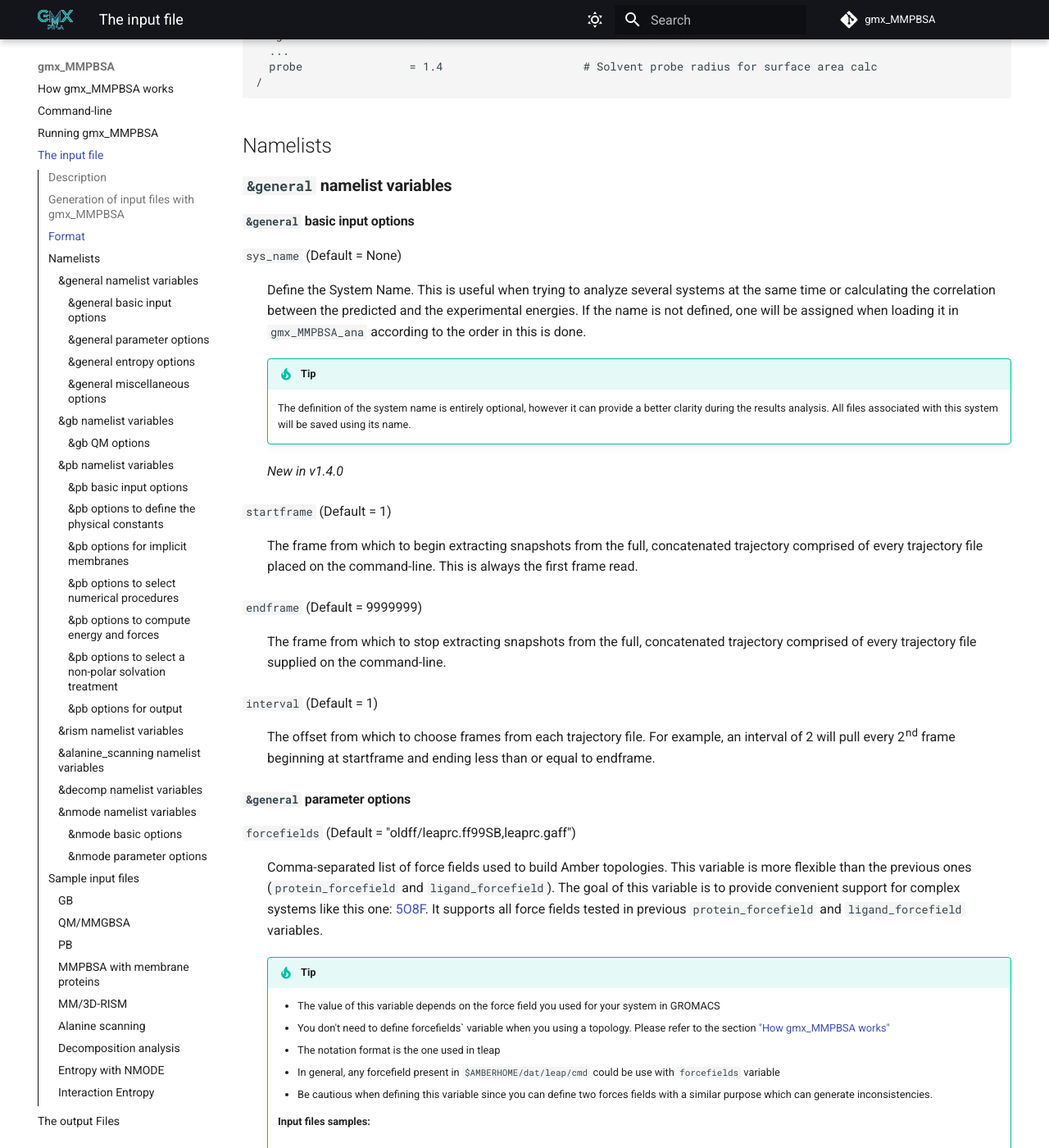
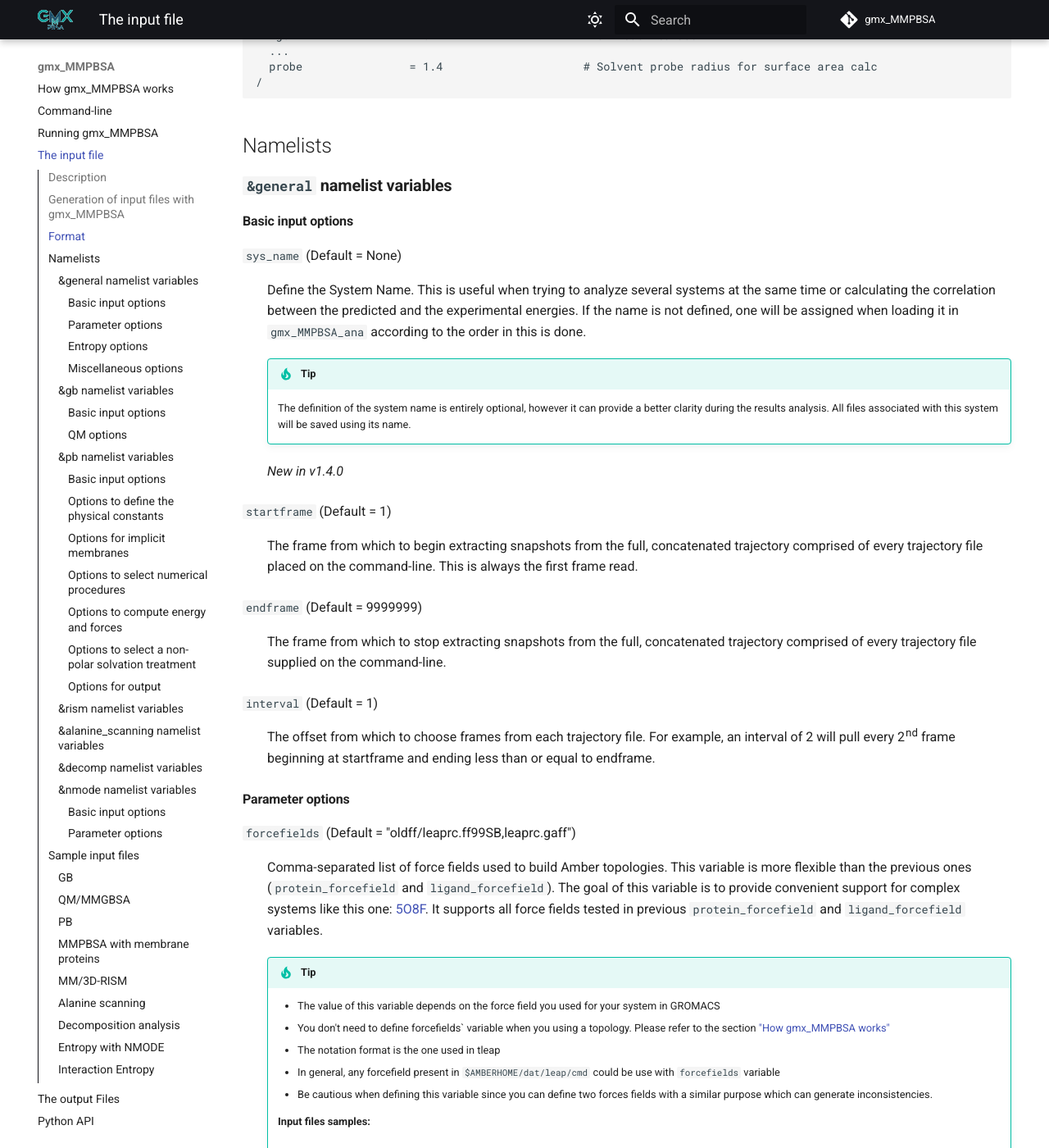
Before and after one commit to Valdes-Tresanco-MS/gmx_MMPBSA, an MkDocs documentation site: the page built from docs/input_file.md, in a window 1280 px wide and 1400 px high, scrolled down 1742 px. Shown: the whole window at 82% size. Built offline with MkDocs 1.6.1 and Material for MkDocs 9.7.7, drawn with Linux system fonts in a browser that asks for light colours; comment, search, counter and statistics services are not loaded; some of the changed text lies outside the part shown.

Commit message:
update doc

```diff
--- a/docs/input_file.md
+++ b/docs/input_file.md
@@ -112,7 +112,7 @@
 
 ### **`&general` namelist variables**
 
-#### **`&general` basic input options**
+#### **Basic input options**
 
 `sys_name` (Default = None)
 :   Define the System Name. This is useful when trying to analyze several systems at the same time or calculating
@@ -137,7 +137,7 @@
 :     The offset from which to choose frames from each trajectory file. For example, an interval of 2 will pull
 every 2nd frame beginning at startframe and ending less than or equal to endframe.
 
-#### **`&general` parameter options**
+#### **Parameter options**
 
 `forcefields` (Default = "oldff/leaprc.ff99SB,leaprc.gaff")
 :   Comma-separated list of force fields used to build Amber topologies. This variable is more flexible than the
@@ -263,7 +263,7 @@
 
     _New in v1.4.0: Replace `entropy_temp`_
 
-#### **`&general` entropy options**
+#### **Entropy options**
 
 `qh_entropy` (Default = 0)
 :    It specifies whether to perform a quasi-harmonic entropy (QH) approximation with `cpptraj` or not.
@@ -352,7 +352,7 @@
 
     _New in v1.5.0_
 
-#### **`&general` miscellaneous options**
+#### **Miscellaneous options**
 
 `assign_chainID` (Default = 0)
 :   Defines the chains ID assignment mode. _It is ignored when defining a reference structure
@@ -447,6 +447,8 @@
     * A tutorial on binding free energy calculation with GB model is available
     [here](examples/Protein_ligand/ST/README.md)
 
+#### **Basic input options**
+
 `igb` (Default = 5)
 :   Generalized Born method to use (see [Section 4](https://ambermd.org/doc12/Amber21.pdf#chapter.4)). Allowed values
 are 1, 2, 5, 7 and 8.
@@ -486,7 +488,7 @@
     !!! note
         only applicable when `molsurf` is set to 1
 
-#### **`&gb` QM options**
+#### **QM options**
 
 `ifqnt` (Default = 0)
 :   Specifies whether a part of the system is treated with quantum mechanics.
@@ -578,7 +580,7 @@
     * A tutorial on binding free energy calculation with PB model is available
     [here](examples/Linear_PB_solver/README.md)
 
-#### **`&pb` basic input options**
+#### **Basic input options**
 
 `ipb` (Default = 2)
 :   Option to set up a dielectric model for all numerical PB procedures. `ipb = 1` corresponds to a classical geometric
@@ -632,7 +634,7 @@
     * 0: Don’t use `APBS`
     * 1: Use `sander.APBS`
 
-#### **`&pb` options to define the physical constants**
+#### **Options to define the physical constants**
 
 `indi` (Default = 1.0)
 :   Internal dielectric constant. This corresponds to `epsin` in [pbsa][5].
@@ -694,7 +696,7 @@
 :   The `arcres` keyword gives the resolution (in Å) of dots used to represent solvent accessible arcs. More
 generally, `arcres` should be set to max(0.125 Å, 0.5h) (h is the grid spacing). ([ref.][239])
 
-#### **`&pb` options for implicit membranes**
+#### **Options for implicit membranes**
 
 `memopt` (Default = 0)
 :   Option to turn the implicit membrane on and off. The membrane is implemented as a slab like region with a uniform
@@ -736,7 +738,7 @@
     * 0: Do not turn on the pore searching algorithm.
     * 1: Turn on the pore searching algorithm.
 
-#### **`&pb` options to select numerical procedures**
+#### **Options to select numerical procedures**
 
 `npbopt` (Default = 0)
 :   Option to select the linear, or the full nonlinear PB equation.
@@ -796,7 +798,7 @@
 `npbgrid` (Default = 1)
 :   Sets how often the finite-difference grid is regenerated.
 
-#### **`&pb` options to compute energy and forces**
+#### **Options to compute energy and forces**
 
 `bcopt` (Default = 5)
 :   Boundary condition options.
@@ -873,7 +875,7 @@
 `nsnba` (Default = 1)
 :   Sets how often (steps) atom-based pairlist is generated.
 
-#### **`&pb` options to select a non-polar solvation treatment**
+#### **Options to select a non-polar solvation treatment**
 
 `decompopt` (Default = 2)
 :   Option to select different decomposition schemes when `inp = 2`. See ([ref.][227]) for a detailed discussion
@@ -947,7 +949,7 @@
   [5]: https://ambermd.org/doc12/Amber21.pdf#chapter.6
   [6]: https://onlinelibrary.wiley.com/doi/10.1002/jcc.24467
 
-#### **`&pb` options for output**
+#### **Options for output**
 
 `npbverb` (Default = 0)
 :   Verbose mode.
@@ -1347,7 +1349,7 @@
     * A sample nmode input file is shown [here](input_file.md#entropy-with-nmode)
     * A tutorial on normal mode analysis is available [here](examples/Entropy_calculations/nmode/README.md)
 
-#### **`&nmode` basic options**
+#### **Basic input options**
 
 `nmstartframe`[^2]
 :   Frame number to begin performing `nmode` calculations on
@@ -1362,7 +1364,7 @@
 `nminterval`[^2] (Default = 1)
 :   Offset from which to choose frames to perform `nmode` calculations on
 
-#### **`&nmode` parameter options**
+#### **Parameter options**
 
 `nmode_igb` (Default = 1)
 :   Value for Generalized Born model to be used in calculations. Options are:
```
